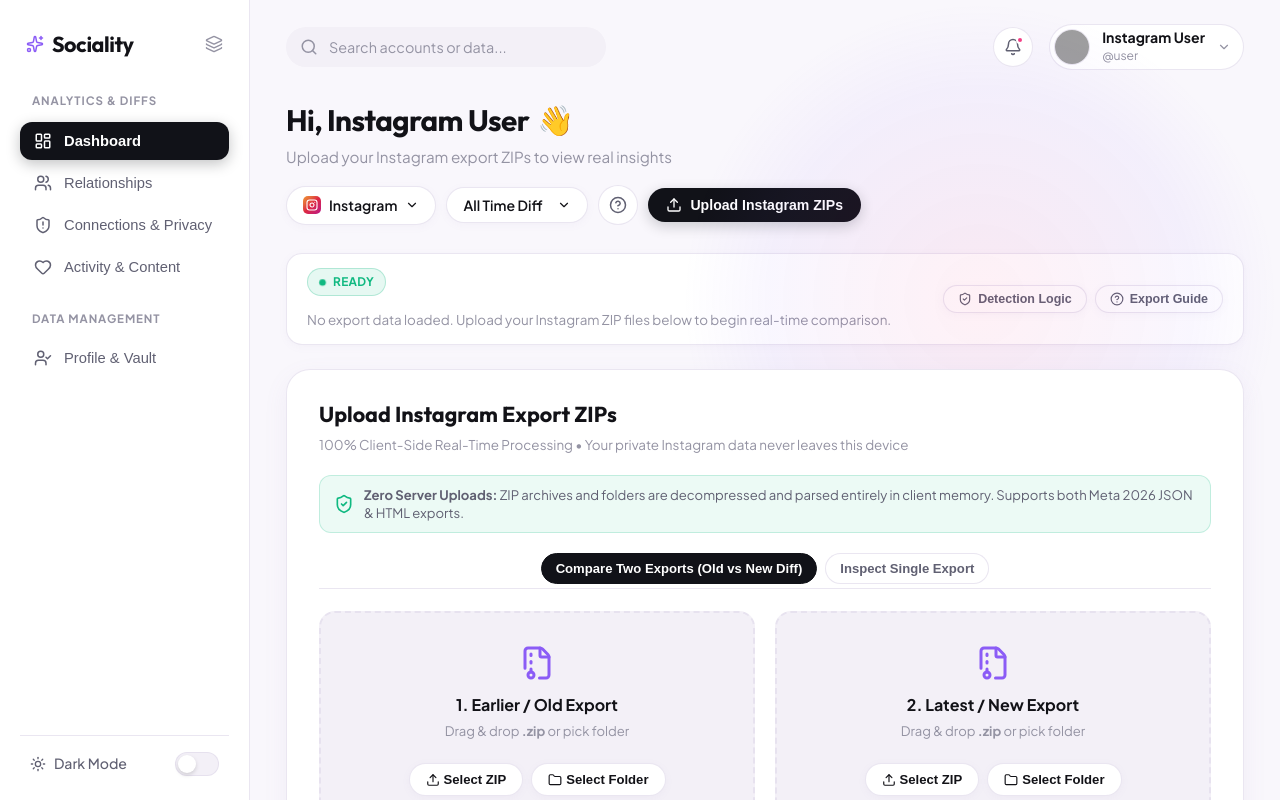
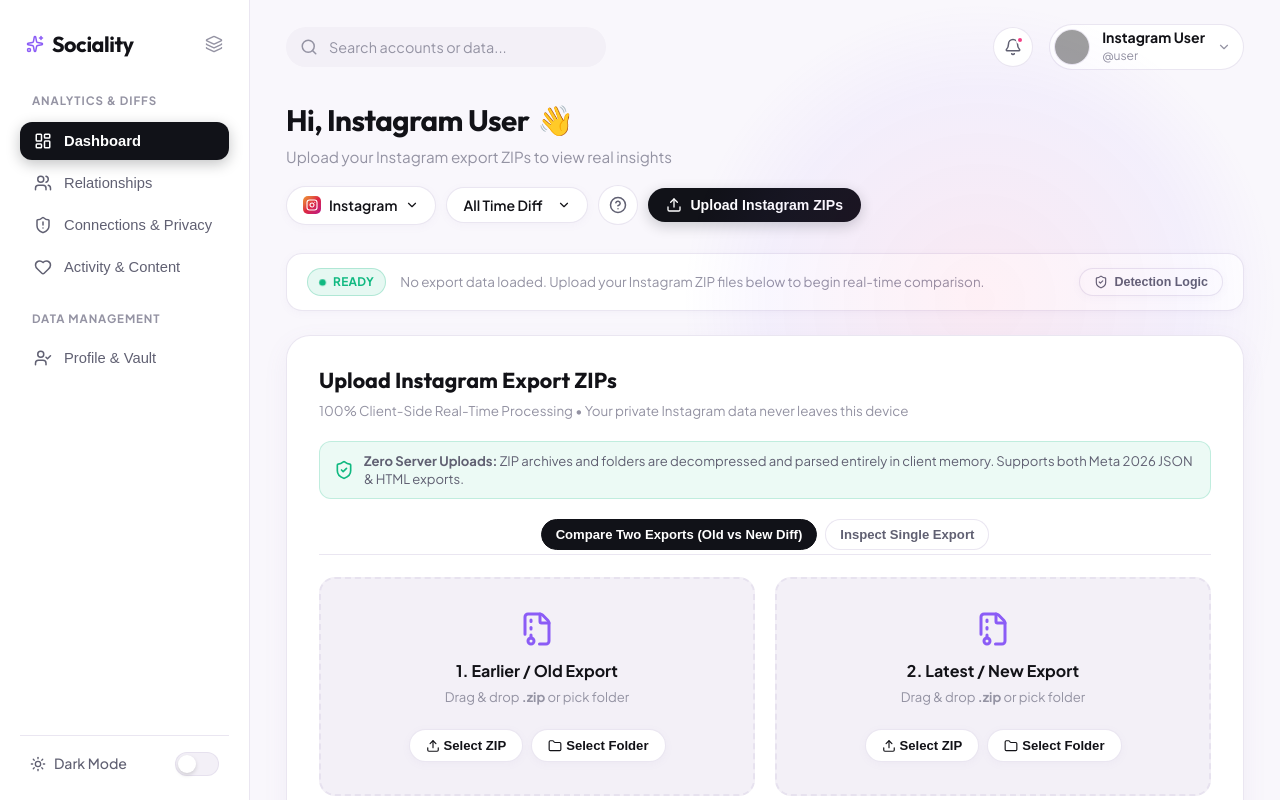
Before and after one commit to KevalGajjar-1/sociallity-instagram-diff, a React (Vite) app: page / in a window 1280 px wide. Shown: the top 800 px of the page. Built offline with nearby package versions, Linux system fonts and the light colour scheme; grey boxes are pictures that could not be loaded.

Commit message:
fix button

```diff
--- a/src/App.tsx
+++ b/src/App.tsx
@@ -319,15 +319,6 @@
               <span>Detection Logic</span>
             </button>
 
-            <button
-              className="session-btn-action"
-              onClick={() => setIsHowToOpen(true)}
-              type="button"
-            >
-              <HelpCircle size={14} />
-              <span>Export Guide</span>
-            </button>
-
             {diff && (
               <button
                 onClick={handleClearData}
```
